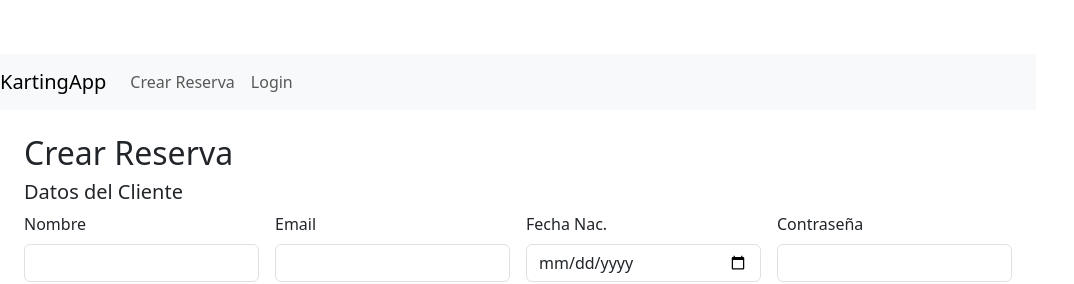
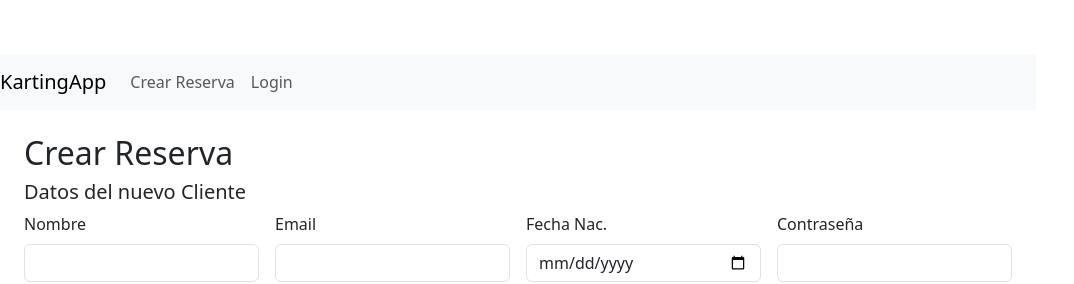
Before and after one commit to Ignacioa2234/ProyectoTecnicasDeIngEnSoftware, a React (Vite) app in the folder KartingRMFront/karting-frontend/: page / in a window 1280 px wide. Shown: the top 284 px of the page, without its empty margins (0-1074 px from the left). Built offline with nearby package versions, Linux system fonts and the light colour scheme.

Commit message:
Update ReservationForm.jsx

```diff
--- a/KartingRMFront/karting-frontend/src/components/ReservationForm.jsx
+++ b/KartingRMFront/karting-frontend/src/components/ReservationForm.jsx
@@ -167,7 +167,7 @@ export default function ReservationForm() {
         {/* -- DATOS DEL CLIENTE NUEVO (solo si no está logueado) -- */}
         {!user && (
           <>
-            <h5>Datos del Cliente</h5>
+            <h5>Datos del nuevo Cliente</h5>
             <div className="row g-3 mb-4">
               <div className="col-md-3">
                 <label className="form-label">Nombre</label>
```
